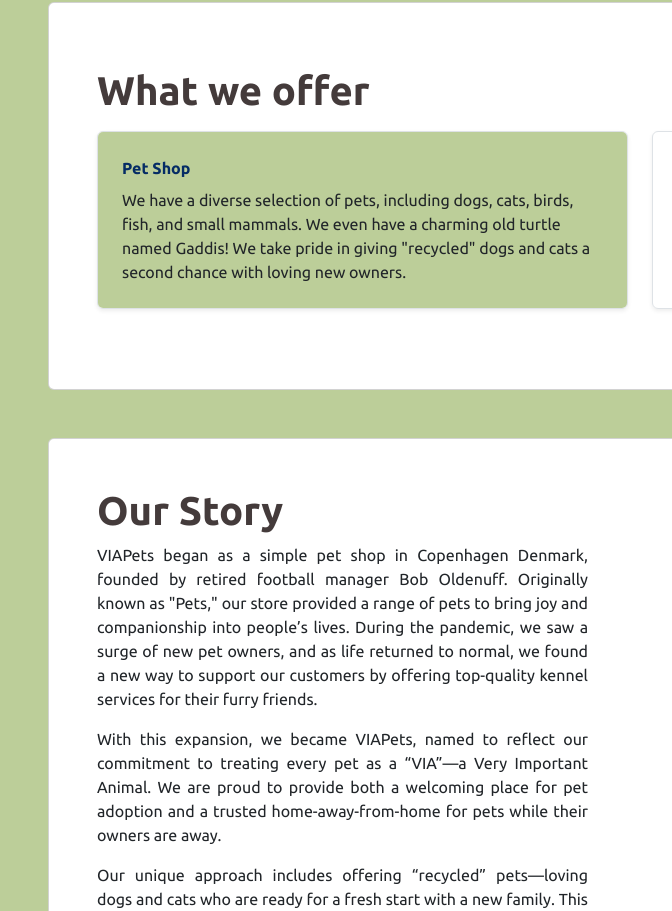
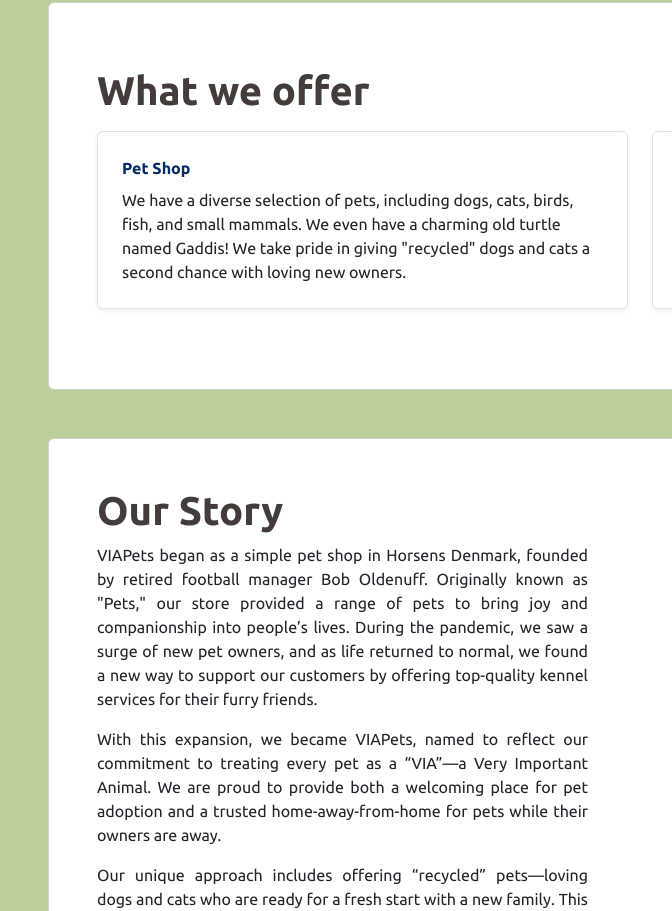
Before and after one commit to agaef5/viapets, a website: page index.html in a window 1280 px wide. Shown: the part 496-1407 px from the top of the page, 0-672 px from the left. Drawn offline with nearby package versions, Linux system fonts and the light colour scheme.

Commit message:
color change index page

```diff
--- a/index.html
+++ b/index.html
@@ -86,64 +86,6 @@
           </li>
         </ul>
       </div>
-
-      <!-- <button
-        class="navbar-toggler"
-        type="button"
-        data-bs-toggle="offcanvas"
-        data-bs-target="#offcanvasNavbar"
-        aria-controls="offcanvasNavbar"
-        aria-label="Toggle navigation"
-      >
-        <span class="navbar-toggler-icon"></span>
-      </button>
-      <div
-        class="offcanvas offcanvas-end"
-        tabindex="-1"
-        id="offcanvasNavbar"
-        aria-labelledby="offcanvasNavbarLabel"
-      >
-        <div class="offcanvas-header">
-          <h5 class="offcanvas-title" id="offcanvasNavbarLabel">Offcanvas</h5>
-          <button
-            type="button"
-            class="btn-close"
-            data-bs-dismiss="offcanvas"
-            aria-label="Close"
-          ></button>
-        </div>
-        <div class="offcanvas-body">
-          <ul class="navbar-nav justify-content-end flex-grow-1 pe-3">
-            <li class="nav-item">
-              <a class="nav-link active" aria-current="page" href="#">Home</a>
-            </li>
-            <li class="nav-item">
-              <a class="nav-link" href="#">Link</a>
-            </li>
-            <li class="nav-item dropdown">
-              <a
-                class="nav-link dropdown-toggle"
-                href="#"
-                role="button"
-                data-bs-toggle="dropdown"
-                aria-expanded="false"
-              >
-                Dropdown
-              </a>
-              <ul class="dropdown-menu">
-                <li><a class="dropdown-item" href="#">Action</a></li>
-                <li><a class="dropdown-item" href="#">Another action</a></li>
-                <li>
-                  <hr class="dropdown-divider" />
-                </li>
-                <li>
-                  <a class="dropdown-item" href="#">Something else here</a>
-                </li>
-              </ul>
-            </li>
-          </ul>
-        </div>
-      </div> -->
     </nav>
 
     <!--Header-->
@@ -223,13 +165,13 @@
           <div class="col-md story">
             <h1>Our Story</h1>
             <p>
-              VIAPets began as a simple pet shop in Copenhagen Denmark, founded
-              by retired football manager Bob Oldenuff. Originally known as
-              "Pets," our store provided a range of pets to bring joy and
-              companionship into people’s lives. During the pandemic, we saw a
-              surge of new pet owners, and as life returned to normal, we found
-              a new way to support our customers by offering top-quality kennel
-              services for their furry friends.
+              VIAPets began as a simple pet shop in Horsens Denmark, founded by
+              retired football manager Bob Oldenuff. Originally known as "Pets,"
+              our store provided a range of pets to bring joy and companionship
+              into people’s lives. During the pandemic, we saw a surge of new
+              pet owners, and as life returned to normal, we found a new way to
+              support our customers by offering top-quality kennel services for
+              their furry friends.
             </p>
 
             <p>
--- a/styles/index.css
+++ b/styles/index.css
@@ -34,7 +34,7 @@
 
 .petshop,
 .pethotel {
-  background-color: #bcce99 !important;
+  box-shadow: #bcce99 5px;
 }
 
 /* Media queries */
```
Also changed, not shown: contact.html (+2 -4 lines).
